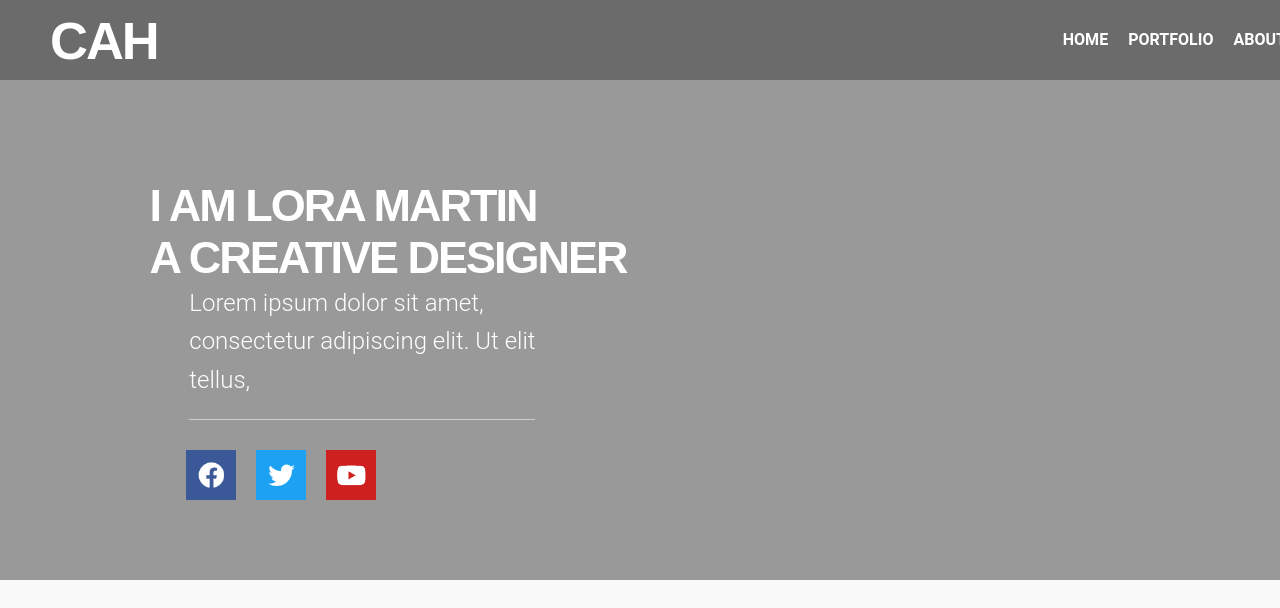
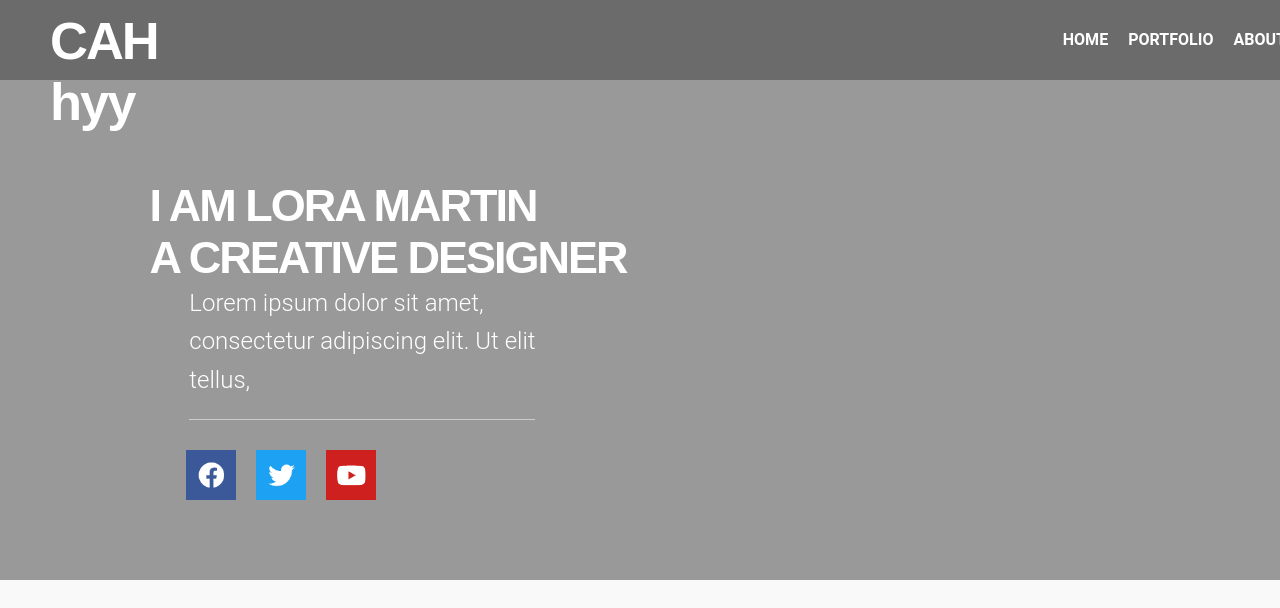
Before and after one commit to ishu9068/CAH, a plain HTML site: page index.html in a window 1280 px wide. Shown: the top 608 px of the page. Drawn offline with Linux system fonts and the light colour scheme; a web font is replaced by a local one.

Commit message:
add hyy in html

```diff
--- a/index.html
+++ b/index.html
@@ -16,7 +16,7 @@
       <header>
         <nav class="navbar">
           <div class="section1 logo">
-            <h1>CAH</h1>
+            <h1>CAH hyy</h1>
           </div>
           <div class="section2">
             <a>Home</a>
```
Also changed, not shown: 1 other file.
